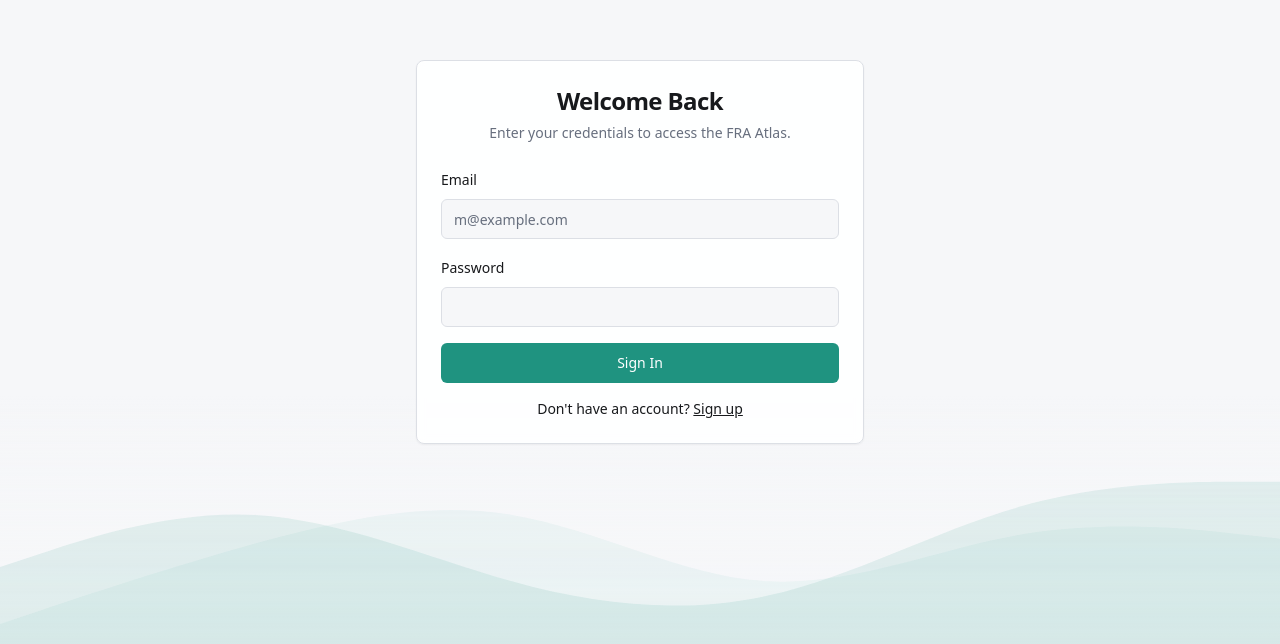
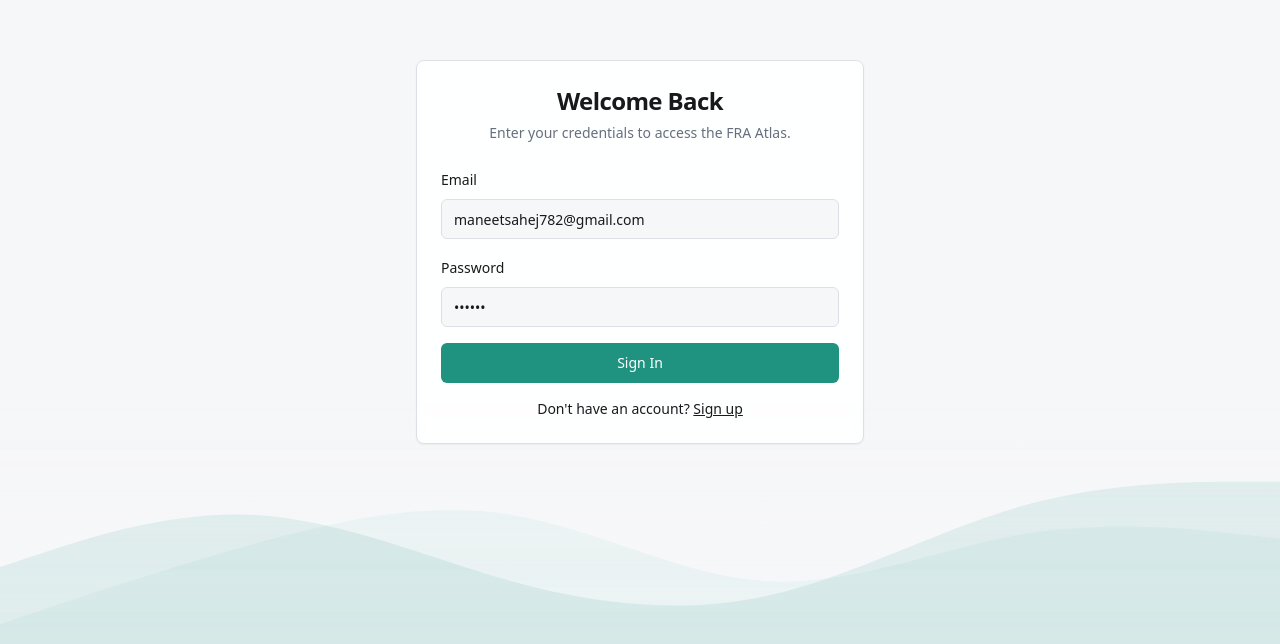
Before and after one commit to MAaneet782/ForgeX-SIH-WebGis, a React (Vite) app: page /login in a window 1280 px wide. Shown: the part 148-792 px from the top of the page. Built offline with nearby package versions, Linux system fonts and the light colour scheme.

Commit message:
[dyad] Pre-filled login credentials for easier access - wrote 1 file(s)

```diff
--- a/src/pages/Login.tsx
+++ b/src/pages/Login.tsx
@@ -10,8 +10,8 @@ import { showError, showSuccess } from '@/utils/toast';
 
 const LoginPage = () => {
   const navigate = useNavigate();
-  const [email, setEmail] = useState('');
-  const [password, setPassword] = useState('');
+  const [email, setEmail] = useState('maneetsahej782@gmail.com');
+  const [password, setPassword] = useState('123456');
   const [loading, setLoading] = useState(false);
 
   const handleLogin = async (e: React.FormEvent) => {
```
